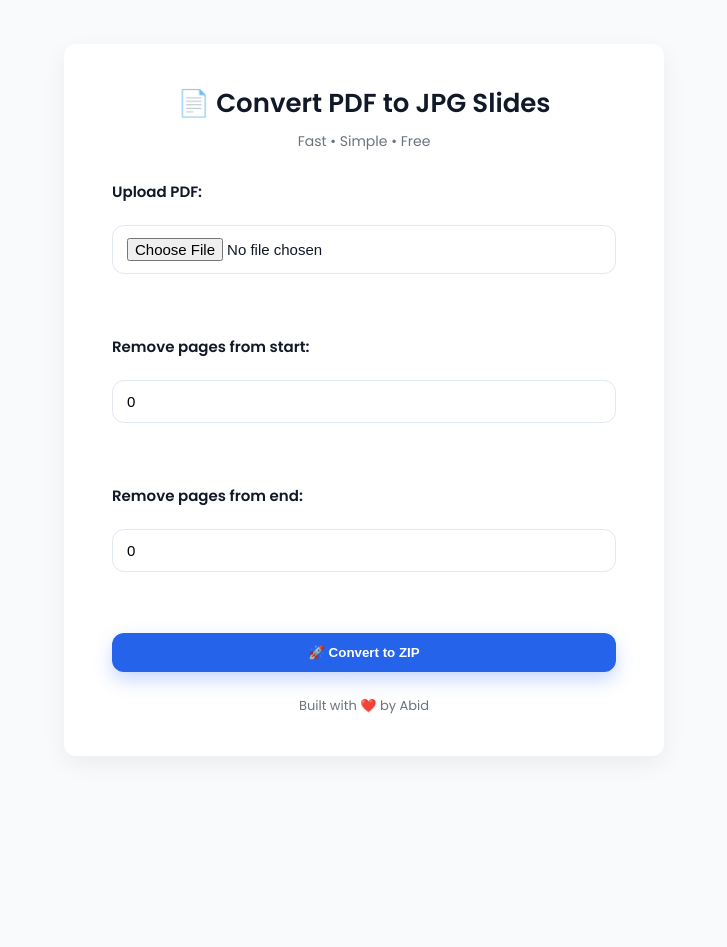
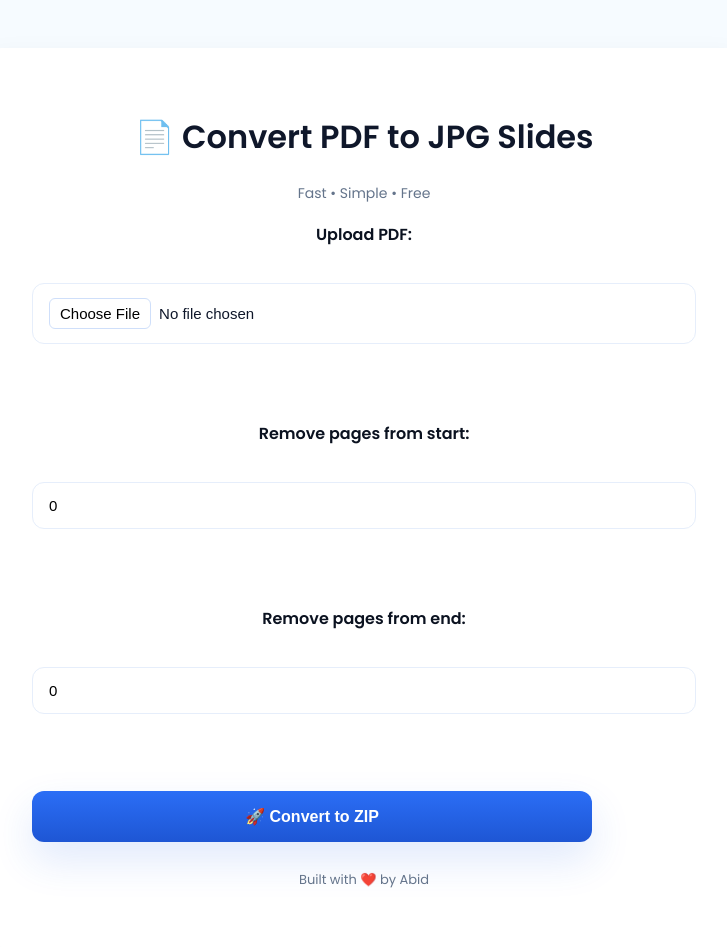
Before and after one commit to abid55570/pdf-to-jepg-zip, a Flask app: page / in a window 1280 px wide. Shown: the whole page, without its empty margins (276-1003 px from the left). Before the commit the page ends 714 px from the top, so only its background shows below. Run offline with Flask 3, Linux system fonts and the light colour scheme.

Commit message:
Update styles.css

```diff
--- a/static/styles.css
+++ b/static/styles.css
@@ -1,116 +1,94 @@
-/* Modern blue-glass style with soft shadows and nice spacing */
-:root {
-  --bg: #f8fafc;
-  --card-bg: #ffffff;
-  --primary: #2563eb;
-  --primary-hover: #1e50c3;
-  --text: #111827;
-  --muted: #6b7280;
-  --radius: 12px;
-  --shadow: 0 8px 24px rgba(0, 0, 0, 0.06);
-  font-family: "Poppins", -apple-system, BlinkMacSystemFont, "Segoe UI", Roboto, sans-serif;
+/* static/styles.css - vibrant card + big blue CTA */
+:root{
+  --bg: #f6fbff;
+  --card: #fff;
+  --primary: #2b6ef6;
+  --primary-2: #1e56d4;
+  --muted: #64748b;
+  --radius: 14px;
+  --shadow-1: 0 10px 30px rgba(15,23,42,0.06);
+  --shadow-2: 0 18px 40px rgba(37,99,235,0.14);
+  font-family: "Poppins", system-ui, -apple-system, "Segoe UI", Roboto, "Helvetica Neue", Arial;
 }
 
-* {
-  box-sizing: border-box;
-  margin: 0;
-  padding: 0;
+*{box-sizing:border-box}
+html,body{height:100%}
+body{
+  margin:0;
+  background: radial-gradient( circle at 10% 20%, rgba(37,99,235,0.02), transparent 10%), var(--bg);
+  display:flex;
+  justify-content:center;
+  align-items:flex-start;
+  padding:48px 20px;
+  color:#0f172a;
+  -webkit-font-smoothing:antialiased;
+  -moz-osx-font-smoothing:grayscale;
 }
 
-body {
-  min-height: 100vh;
-  background: var(--bg);
-  color: var(--text);
-  display: flex;
-  justify-content: center;
-  align-items: center;
-  padding: 32px;
+/* page container */
+.page-wrap{width:100%; display:flex; justify-content:center}
+.container{
+  width:100%;
+  max-width:760px;
+  background:var(--card);
+  border-radius:18px;
+  padding:44px 48px;
+  box-shadow: var(--shadow-1);
+  text-align:center;
+  position:relative;
 }
 
-.container {
-  background: var(--card-bg);
-  padding: 40px 48px;
-  border-radius: var(--radius);
-  box-shadow: var(--shadow);
-  max-width: 600px;
-  width: 100%;
-  text-align: center;
-  transition: all 0.2s ease;
+/* header */
+.header{display:flex; align-items:center; justify-content:center; gap:12px; margin-bottom:8px}
+.emoji{
+  width:38px;height:38px;border-radius:8px;
+  display:flex;align-items:center;justify-content:center;
+  background:linear-gradient(180deg,#f3f0ff,#efeafe);
+  box-shadow: 0 4px 10px rgba(99,102,241,0.08);
+  font-size:18px;
 }
+.title-wrap h1{
+  margin:0;
+  font-size:26px;
+  font-weight:700;
+  letter-spacing:-0.2px;
+}
+.subtitle{margin:6px 0 18px;color:var(--muted);font-size:14px}
 
-h1 {
-  font-size: 26px;
-  font-weight: 600;
-  color: var(--text);
-  margin-bottom: 8px;
-  display: flex;
-  align-items: center;
-  justify-content: center;
-  gap: 8px;
+/* form */
+.upload-form{display:flex;flex-direction:column;gap:26px;margin-top:18px}
+.field{display:flex;flex-direction:column;align-items:stretch;text-align:left}
+.input-label{font-weight:700;margin-bottom:10px;color:#0b1220}
+.upload-form input[type="file"],
+.upload-form input[type="number"]{
+  padding:14px 16px;border-radius:12px;border:1px solid #e6eefb;font-size:15px;background:#fff;
+  transition:box-shadow .12s ease, border-color .12s ease;
 }
+.upload-form input[type="file"]::-webkit-file-upload-button{
+  padding:6px 10px;margin-right:8px;border-radius:6px;border:1px solid #cfdffa;background:#fff;
+}
+.upload-form input:focus{outline:none;border-color:var(--primary);box-shadow:0 8px 30px rgba(37,99,235,0.08)}
 
-.subtitle {
-  color: var(--muted);
-  font-size: 14px;
-  margin-bottom: 28px;
+/* CTA button - large blue with glow */
+.cta{display:flex;justify-content:center;margin-top:6px}
+.btn{
+  width:100%;
+  max-width:560px;
+  padding:16px 22px;border-radius:12px;border:none;
+  background:linear-gradient(180deg,var(--primary),var(--primary-2));
+  color:#fff;font-weight:700;font-size:16px;cursor:pointer;
+  box-shadow: var(--shadow-2);
+  transition:transform .12s ease, box-shadow .12s ease;
 }
+.btn:hover{transform:translateY(-4px);box-shadow:0 26px 60px rgba(37,99,235,0.18)}
+.btn:active{transform:translateY(-1px)}
 
-.upload-form {
-  display: flex;
-  flex-direction: column;
-  gap: 18px;
-  width: 100%;
+/* footer */
+.footer{margin-top:28px;color:var(--muted);font-size:13px}
+.footer span{color:#ef4444}
+
+/* responsive */
+@media (max-width:640px){
+  .container{padding:28px 20px;border-radius:14px}
+  .btn{max-width:100%}
 }
-
-.input-label {
-  text-align: left;
-  font-weight: 600;
-  font-size: 15px;
-  margin-bottom: 4px;
-  color: var(--text);
-}
-
-.upload-form input[type="file"],
-.upload-form input[type="number"] {
-  width: 100%;
-  padding: 12px 14px;
-  border-radius: var(--radius);
-  border: 1px solid #e2e8f0;
-  font-size: 15px;
-  transition: border-color 0.15s ease;
-}
-
-.upload-form input[type="file"]:focus,
-.upload-form input[type="number"]:focus {
-  outline: none;
-  border-color: var(--primary);
-  box-shadow: 0 0 0 3px rgba(37, 99, 235, 0.15);
-}
-
-.btn {
-  background: var(--primary);
-  color: white;
-  font-weight: 600;
-  border: none;
-  padding: 12px 18px;
-  border-radius: var(--radius);
-  cursor: pointer;
-  transition: all 0.2s ease;
-  box-shadow: 0 8px 18px rgba(37, 99, 235, 0.25);
-}
-
-.btn:hover {
-  background: var(--primary-hover);
-  transform: translateY(-2px);
-  box-shadow: 0 10px 22px rgba(37, 99, 235, 0.35);
-}
-
-.footer {
-  margin-top: 24px;
-  font-size: 13px;
-  color: var(--muted);
-}
-
-.footer span {
-  color: #ef4444;
-}
```
